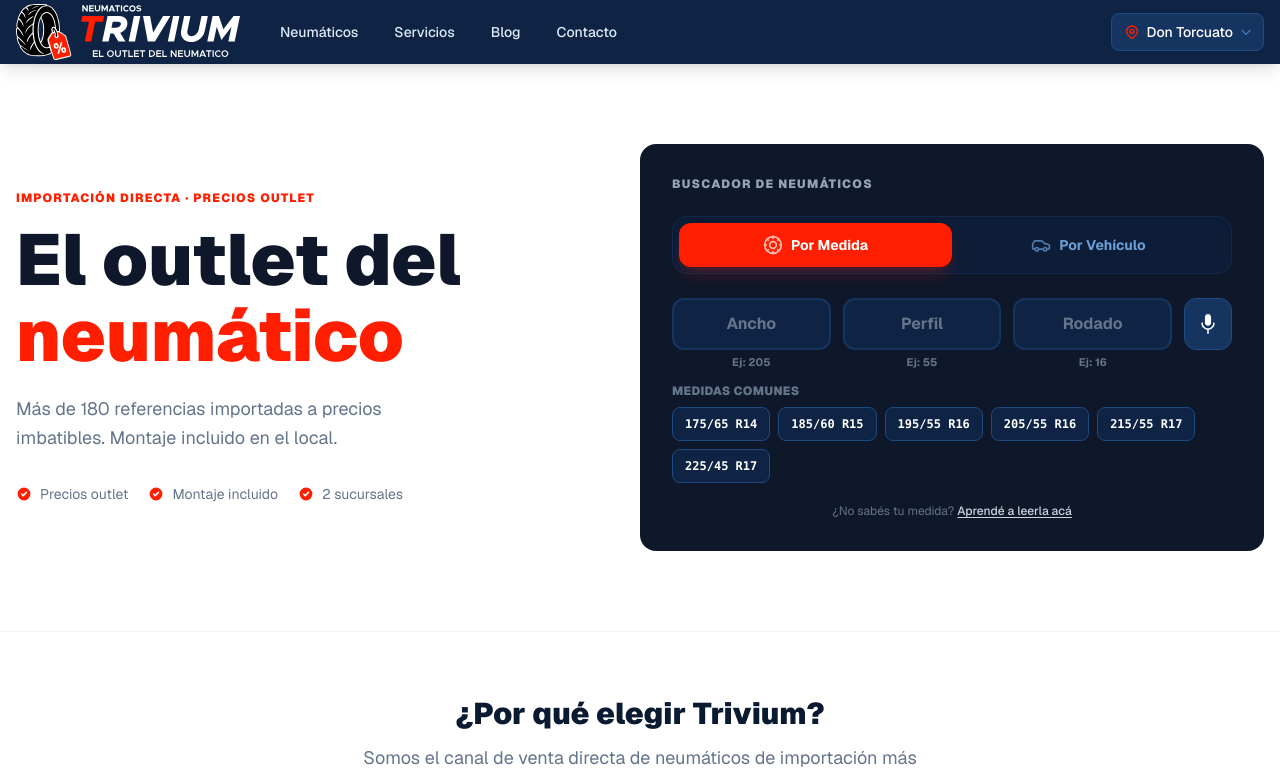
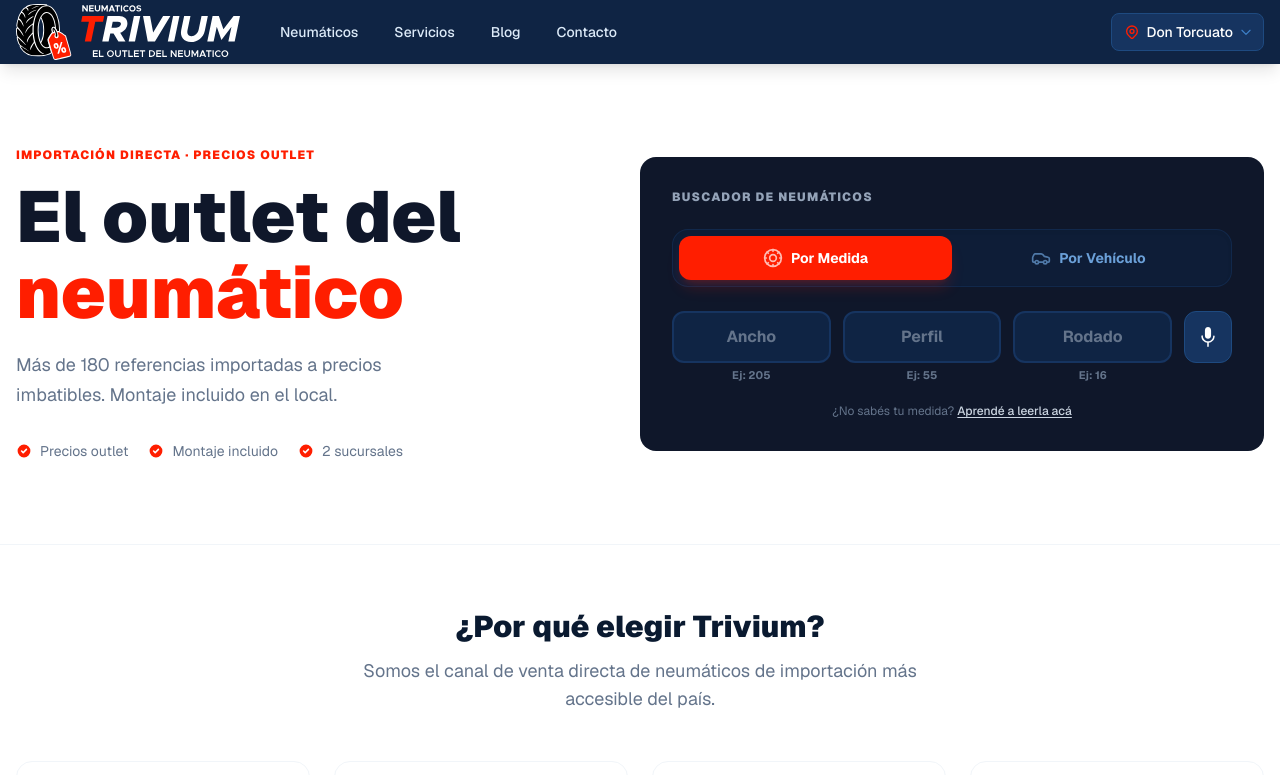
Before and after one commit to AugustinCrochat/neumaticos-trivium, a Next.js app: page / in a window 1280 px wide. Shown: the top 775 px of the page. Built offline with nearby package versions, Linux system fonts and the light colour scheme.

Commit message:
refactor: remove common tire sizes and improve vehicle input handling in TireSizeSearch component

```diff
--- a/src/components/ui/TireSizeSearch.tsx
+++ b/src/components/ui/TireSizeSearch.tsx
@@ -48,15 +48,6 @@ type SpeechRecognitionWindow = Window &
     SpeechRecognition?: SpeechRecognitionConstructor;
     webkitSpeechRecognition?: SpeechRecognitionConstructor;
   };
-
-const COMMON_SIZES = [
-  { w: "175", p: "65", r: "14" },
-  { w: "185", p: "60", r: "15" },
-  { w: "195", p: "55", r: "16" },
-  { w: "205", p: "55", r: "16" },
-  { w: "215", p: "55", r: "17" },
-  { w: "225", p: "45", r: "17" },
-];
 
 function getVehicleMatches(query: string) {
   const q = query.trim().toLowerCase();
@@ -115,6 +106,7 @@ export function TireSizeSearch({
   const widthRef = useRef<HTMLInputElement | null>(null);
   const profileRef = useRef<HTMLInputElement | null>(null);
   const rimRef = useRef<HTMLInputElement | null>(null);
+  const vehicleInputRef = useRef<HTMLInputElement | null>(null);
 
   const [listening, setListening] = useState(false);
   const recognitionRef = useRef<SpeechRecognitionInstance | null>(null);
@@ -130,6 +122,9 @@ export function TireSizeSearch({
     setProfile(size.p);
     setRim(size.r);
     lastAutoSearchRef.current = medida;
+    if (document.activeElement instanceof HTMLElement) {
+      document.activeElement.blur();
+    }
     router.push(`/buscar?medida=${medida}${year ? `&year=${year}` : ""}`);
   }
 
@@ -140,6 +135,9 @@ export function TireSizeSearch({
     if (medida === lastAutoSearchRef.current) return;
 
     lastAutoSearchRef.current = medida;
+    if (document.activeElement instanceof HTMLElement) {
+      document.activeElement.blur();
+    }
     router.push(`/buscar?medida=${medida}`);
   }, [width, profile, rim, router]);
 
@@ -278,21 +276,6 @@ export function TireSizeSearch({
     setVehModel(vehicle.model);
     if (vehicle.sizes.length === 1) goToMeasure(vehicle.sizes[0]);
   }
-  const commonSizeButtons = (
-    <div className="flex flex-wrap gap-2">
-      {COMMON_SIZES.map((size) => (
-        <button
-          key={`${size.w}-${size.p}-r${size.r}`}
-          type="button"
-          onClick={() => goToMeasure(size)}
-          className="rounded-lg border border-navy-600 bg-navy-800 px-3 py-2 font-mono text-xs font-black text-white transition-colors hover:border-orange-500 hover:bg-navy-700"
-        >
-          {size.w}/{size.p} R{size.r}
-        </button>
-      ))}
-    </div>
-  );
-
   function startVoiceForVehicle() {
     const Speech = (window as SpeechRecognitionWindow).SpeechRecognition || (window as SpeechRecognitionWindow).webkitSpeechRecognition;
     if (!Speech) return alert('Tu navegador no soporta reconocimiento de voz');
@@ -460,11 +443,6 @@ export function TireSizeSearch({
             </button>
           </div>
 
-          <div className="flex flex-col gap-2">
-            <p className="text-xs font-black uppercase tracking-wide text-slate-500">Medidas comunes</p>
-            {commonSizeButtons}
-          </div>
-
           <button
             type="button"
             onClick={startCamera}
@@ -508,18 +486,13 @@ export function TireSizeSearch({
       {searchMode === "vehiculo" && (
         <form className="flex flex-col gap-3" onSubmit={(e) => { e.preventDefault(); if (selectedVehicle) goToMeasure(selectedVehicle.sizes[0]); }}>
           <div className="flex items-center gap-2 sm:gap-3">
-            <input type="text" placeholder="Buscar por marca o modelo" value={vehQuery} onChange={(e) => handleVehicleQueryChange(e.target.value)} className="min-w-0 flex-1 bg-navy-900 border-2 border-navy-600 rounded-xl px-4 py-3 text-white font-bold transition-all outline-none placeholder:text-slate-500 focus:bg-navy-800 focus:border-orange-500 focus:ring-4 focus:ring-orange-500/20" />
+            <input ref={vehicleInputRef} type="text" placeholder="Buscar por marca o modelo" value={vehQuery} onChange={(e) => handleVehicleQueryChange(e.target.value)} className="min-w-0 flex-1 bg-navy-900 border-2 border-navy-600 rounded-xl px-4 py-3 text-white font-bold transition-all outline-none placeholder:text-slate-500 focus:bg-navy-800 focus:border-orange-500 focus:ring-4 focus:ring-orange-500/20" />
             <button type="button" onClick={startVoiceForVehicle} aria-label="Buscar modelo por voz" className={voiceButtonClass}>
               <svg className="w-5 h-5" viewBox="0 0 82.05 122.88" fill="currentColor" xmlns="http://www.w3.org/2000/svg" aria-hidden="true">
                 <path d="M59.89,20.83V52.3c0,27-37.73,27-37.73,0V20.83c0-27.77,37.73-27.77,37.73,0Zm-14.18,76V118.2a4.69,4.69,0,0,1-9.37,0V96.78a40.71,40.71,0,0,1-12.45-3.51A41.63,41.63,0,0,1,12.05,85L12,84.91A41.31,41.31,0,0,1,3.12,71.68,40.73,40.73,0,0,1,0,56a4.67,4.67,0,0,1,8-3.31l.1.1A4.68,4.68,0,0,1,9.37,56a31.27,31.27,0,0,0,2.4,12.06A32,32,0,0,0,29,85.28a31.41,31.41,0,0,0,24.13,0,31.89,31.89,0,0,0,10.29-6.9l.08-.07a32,32,0,0,0,6.82-10.22A31.27,31.27,0,0,0,72.68,56a4.69,4.69,0,0,1,9.37,0,40.65,40.65,0,0,1-3.12,15.65A41.45,41.45,0,0,1,70,85l-.09.08a41.34,41.34,0,0,1-11.75,8.18,40.86,40.86,0,0,1-12.46,3.51Z"/>
               </svg>
             </button>
           </div>
-          <div className="flex flex-col gap-2">
-            <p className="text-xs font-black uppercase tracking-wide text-slate-500">Medidas comunes</p>
-            {commonSizeButtons}
-          </div>
-
           {vehQuery.trim() && filteredVehicles.length !== 1 && (
             <div className="bg-navy-800 border border-navy-700 rounded-xl max-h-48 overflow-y-auto">
               {filteredVehicles.map((v) => (
@@ -549,9 +522,8 @@ export function TireSizeSearch({
                   <p className="text-white/60 text-sm mb-3 text-center">Este modelo tiene varias versiones. Si conocés la versión/trim, elegila; si no, elegí la medida correspondiente abajo.</p>
                   <div className="flex flex-col gap-2">
                     {selectedVehicle.sizes.map((s, i) => (
-                      <button key={i} type="button" onClick={() => goToMeasure(s)} className="w-full text-white py-3 px-4 rounded-lg bg-navy-900 border border-navy-700 text-left hover:border-orange-500 transition-colors font-mono flex items-center justify-between">
-                        <span>Versión {i + 1}</span>
-                        <span className="text-xs text-white/70">{s.w}/{s.p} R{s.r}</span>
+                      <button key={i} type="button" onClick={() => goToMeasure(s)} className="w-full text-white py-3 px-4 rounded-lg bg-navy-900 border border-navy-700 text-left hover:border-orange-500 transition-colors font-mono">
+                        {s.w}/{s.p} R{s.r}
                       </button>
                     ))}
                   </div>
```
